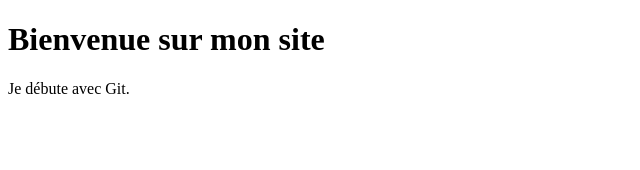
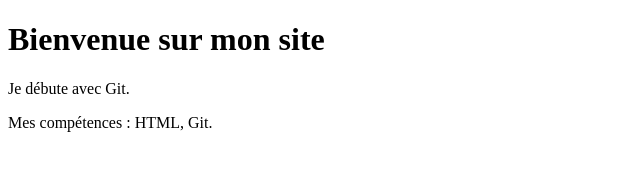
Before and after one commit to maamoun690/mon-portfolio, a plain HTML site: page index.html in a window 1280 px wide. Shown: the whole page, without its empty margins (0-640 px from the left). Drawn offline with Linux system fonts and the light colour scheme.

Commit message:
Ajoute la liste des competences

```diff
--- a/index.html
+++ b/index.html
@@ -7,5 +7,6 @@
 <body>
 <h1>Bienvenue sur mon site</h1>
 <p>Je débute avec Git.</p>
+<p>Mes compétences : HTML, Git.</p>
 </body>
 </html>
```
